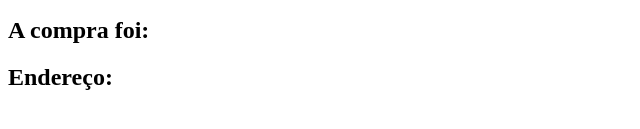
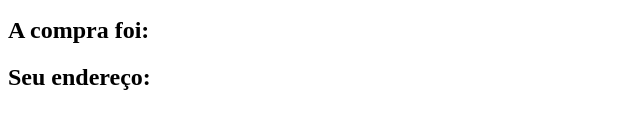
Before and after one commit to Assilem05/Exemplo_Typescript, a website with bundled scripts: page index.html in a window 1280 px wide. Shown: the part 639-768 px from the top of the page, 0-640 px from the left. Built offline with nearby package versions, Linux system fonts and the light colour scheme; files whose address does not match are found by name.

```diff
--- a/index.html
+++ b/index.html
@@ -36,7 +36,7 @@
                 <h2>Crédito: <span id="creditoVip"> <span></h2>
 
                 <h2>A compra foi: <span id="compraVip"> <span></h2>
-                <h2>Endereço: <span id="enderecoVip"> <span></h2>
+                <h2>Seu endereço: <span id="enderecoVip"> <span></h2>
             </div>
         </div>
     </div>
```
